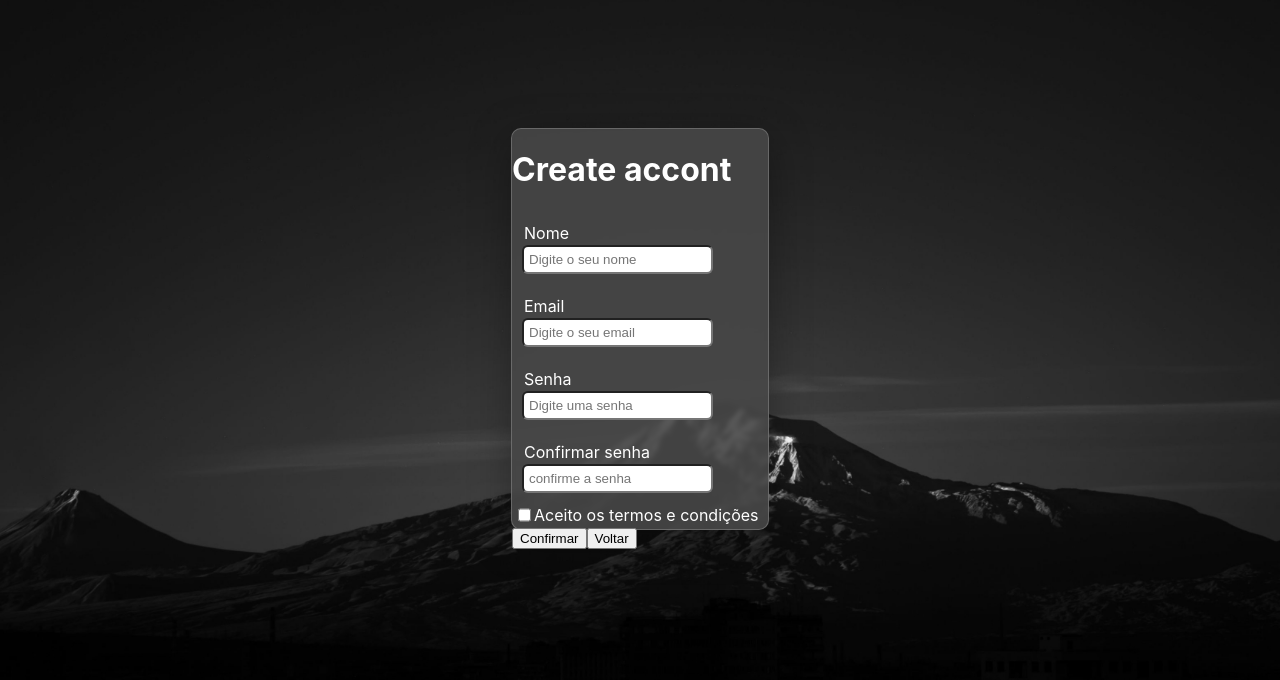
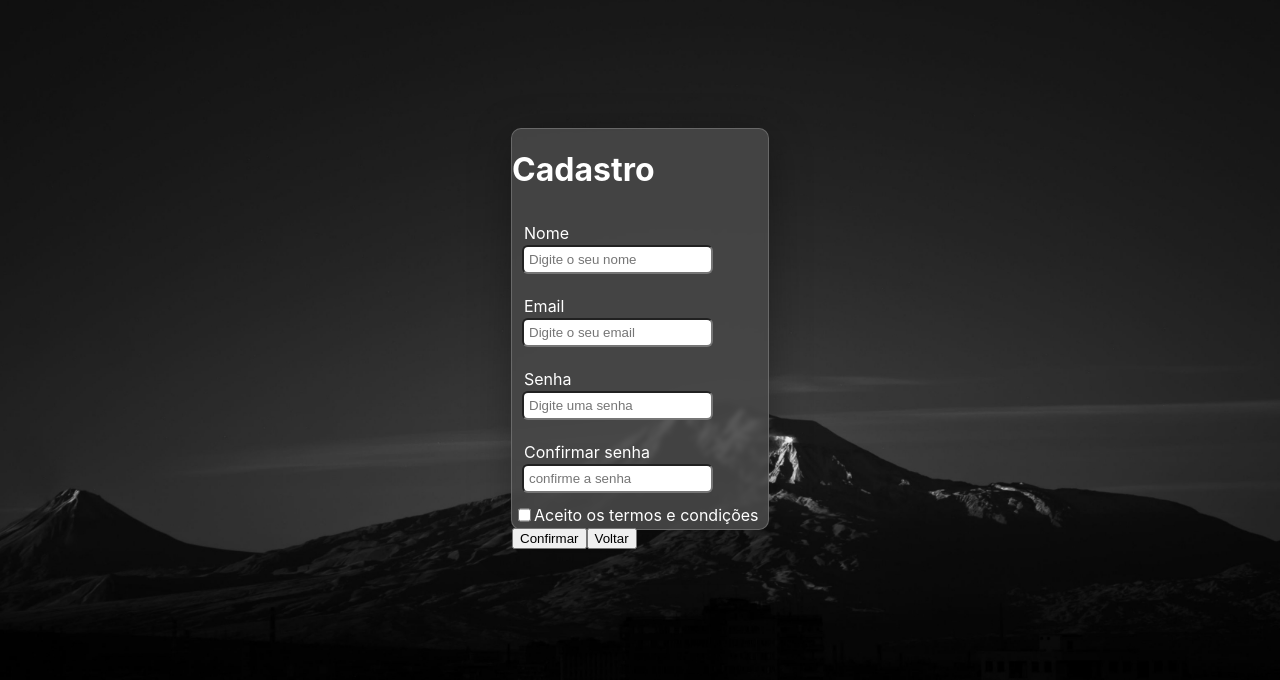
Before and after one commit to Levss30/todo-app-react-frontend, a React (Create React App) app: page /register in a window 1280 px wide. Shown: the top 680 px of the page. Built offline with nearby package versions, Linux system fonts and the light colour scheme.

Commit message:
Style Form

```diff
--- a/src/Components/cadastro-page/CadastroPage.jsx
+++ b/src/Components/cadastro-page/CadastroPage.jsx
@@ -8,7 +8,7 @@ const CadastroPage = () => {
           <div className='control-wrapper'>
             <div className='cadastro-wrapper'>
                 <div className='cadastro-input'>
-                    <h1>Create accont</h1>
+                    <h1>Cadastro</h1>
 
                 <div className='cadastro-input-item'>
                   <label>Nome</label>
```
